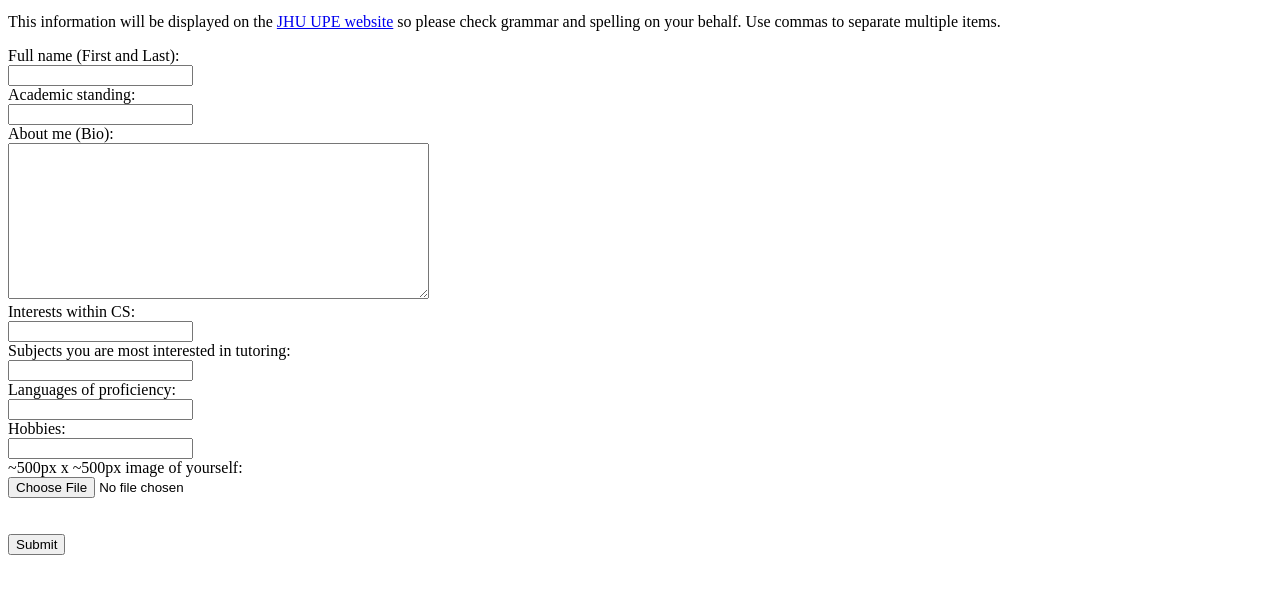
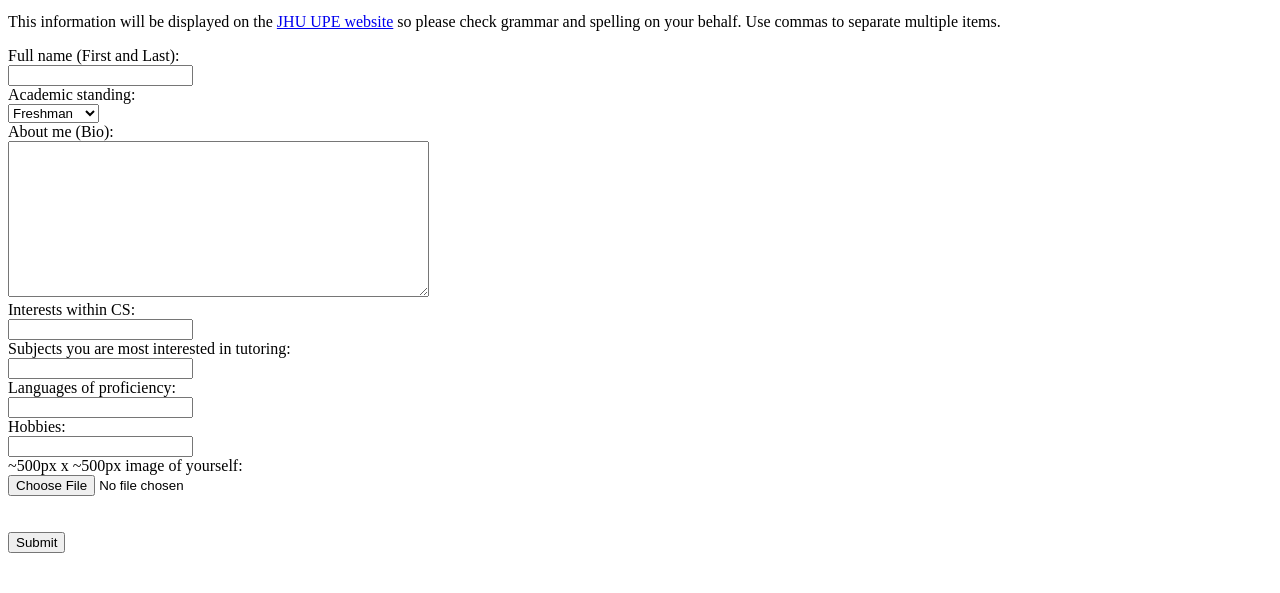
Before and after one commit to upejhu/upe, a plain HTML site: page profile-submission/templates/profiles.html in a window 1280 px wide. Shown: the part 101-694 px from the top of the page. Drawn offline with Linux system fonts and the light colour scheme.

Commit message:
make fields reqd and provide dropdown

```diff
--- a/profile-submission/templates/profiles.html
+++ b/profile-submission/templates/profiles.html
@@ -25,29 +25,36 @@
         <p>
             <form action="" method="post" enctype="multipart/form-data">
                 Full name (First and Last):<br>
-                <input type="text" name="name">
+                <input type="text" name="name" required>
                 <br>
                 Academic standing:<br>
-                <input type="text" name="academic_standing">
+                <select>
+                    <option value="Freshman">Freshman</option>
+                    <option value="Sophomore">Sophomore</option>
+                    <option value="Junior">Opel</option>
+                    <option value="Senior">Senior</option>
+                    <option value="Master's Student">Master's</option>
+                    <option value="PhD Student">PhD</option>
+                </select name="academic_standing" required>
                 <br>
                 About me (Bio):<br>
-                <textarea name="bio" rows="10" cols="50"></textarea>
+                <textarea name="bio" rows="10" cols="50" required></textarea>
                 <br>
                 Interests within CS:<br>
                 <input type="text" name="interests">
                 <br>
                 Subjects you are most interested in tutoring:<br>
-                <input type="text" name="tutoring">
+                <input type="text" name="tutoring" required>
                 <br>
                 Languages of proficiency:<br>
-                <input type="text" name="languages">
+                <input type="text" name="languages" required>
                 <br>
                 Hobbies:<br>
-                <input type="text" name="hobbies">
+                <input type="text" name="hobbies" required>
                 <br>
                 ~500px x ~500px image of yourself:
                 <br>
-                <input type="file" name="file">
+                <input type="file" name="file" required>
                 <br>
 
                 <br><br>
```
